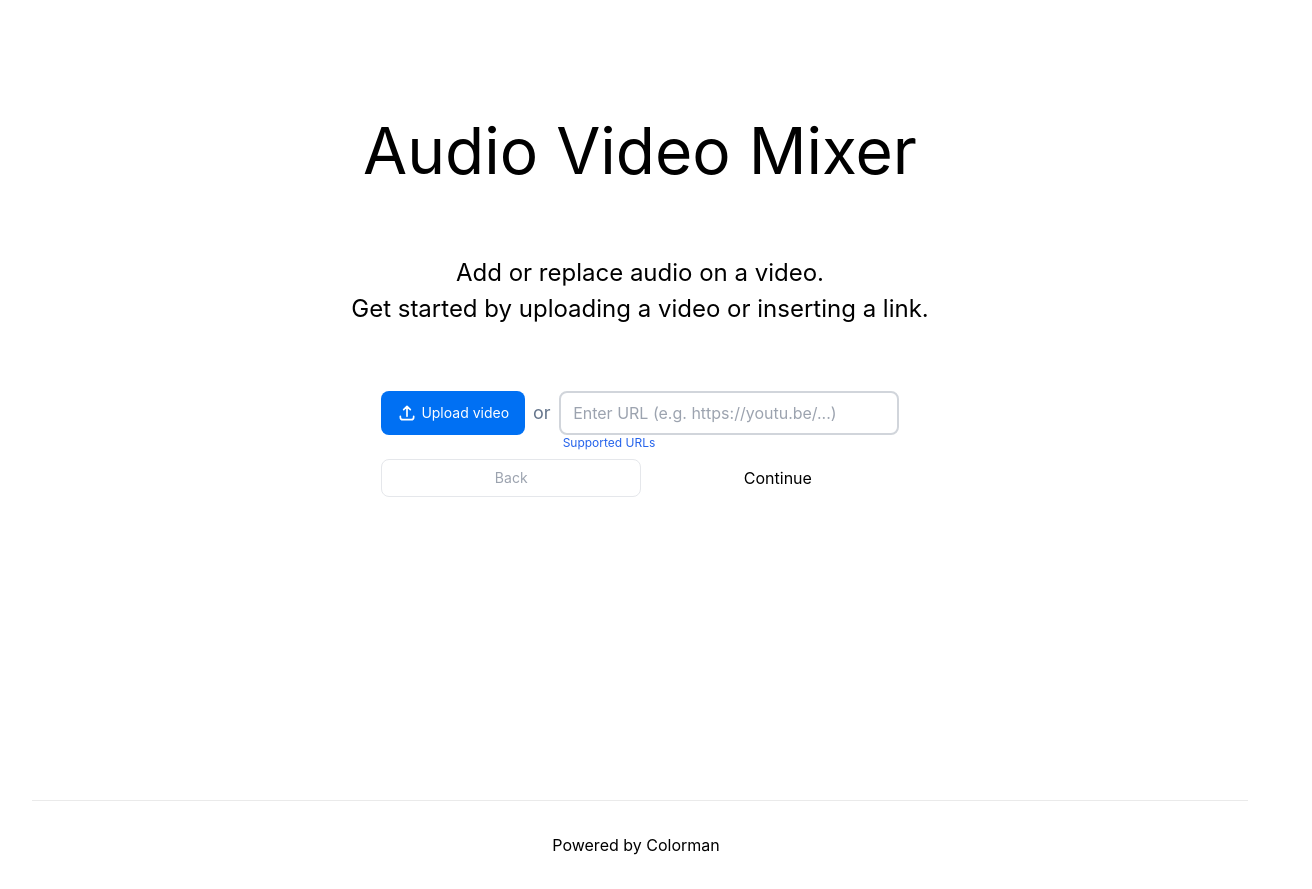
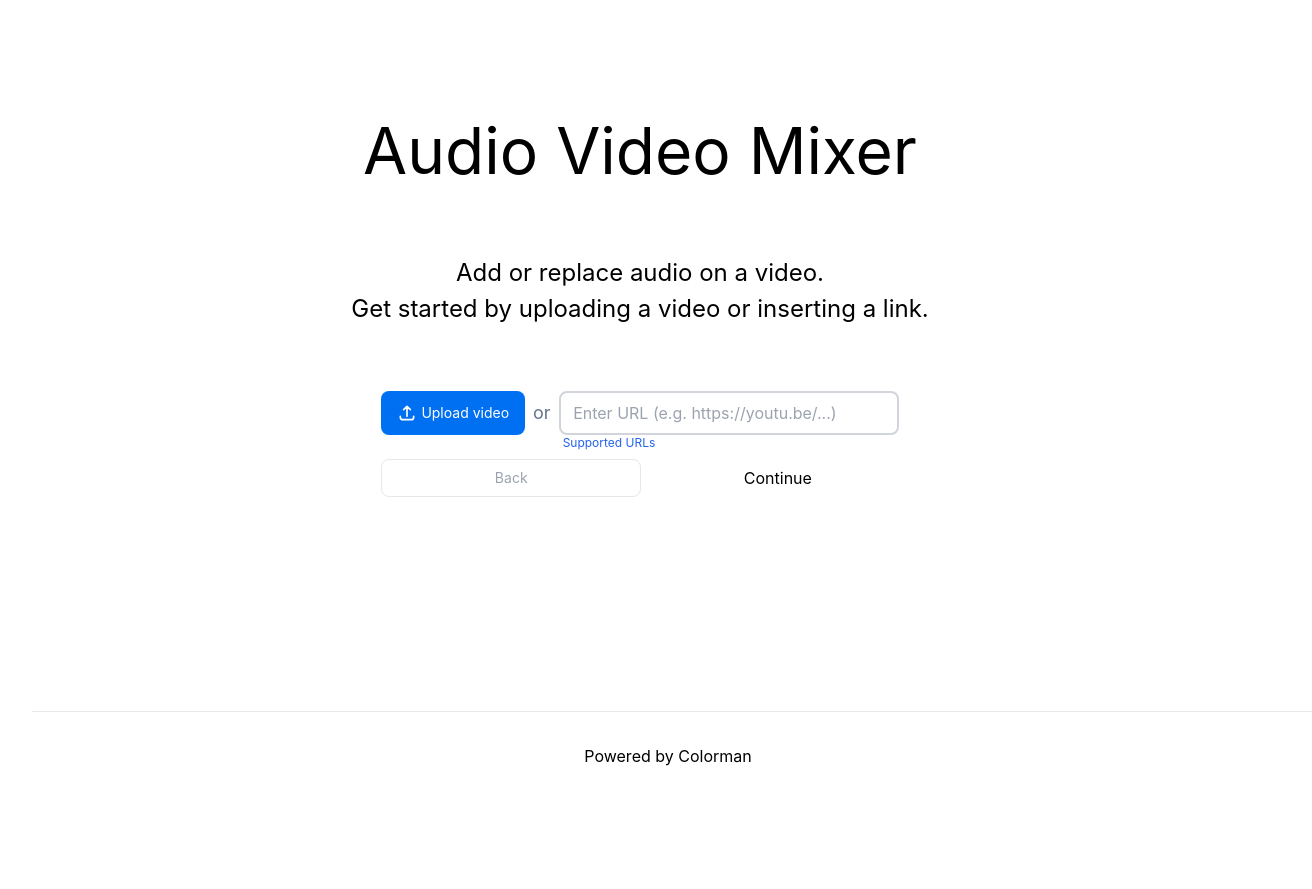
Before and after one commit to TheColorman/audio-replacer, a Next.js app: page / in a window 1280 px wide. Shown: the whole page, 1312 px wide, since content can reach past the window. After the commit the page ends 800 px from the top, so only its background shows below. Built offline with nearby package versions, Linux system fonts and the light colour scheme.

Commit message:
:lipstick: Made footer floating and forced to stick to bottom of screen

```diff
--- a/styles/Home.module.css
+++ b/styles/Home.module.css
@@ -11,7 +11,9 @@
 }
 
 .footer {
+  @apply absolute bottom-0;
   @apply flex flex-1;
+  @apply w-screen;
   @apply p-8 px-0;
   @apply border-t-[1px] border-t-[#eaeaea];
   @apply justify-center items-center;
```
